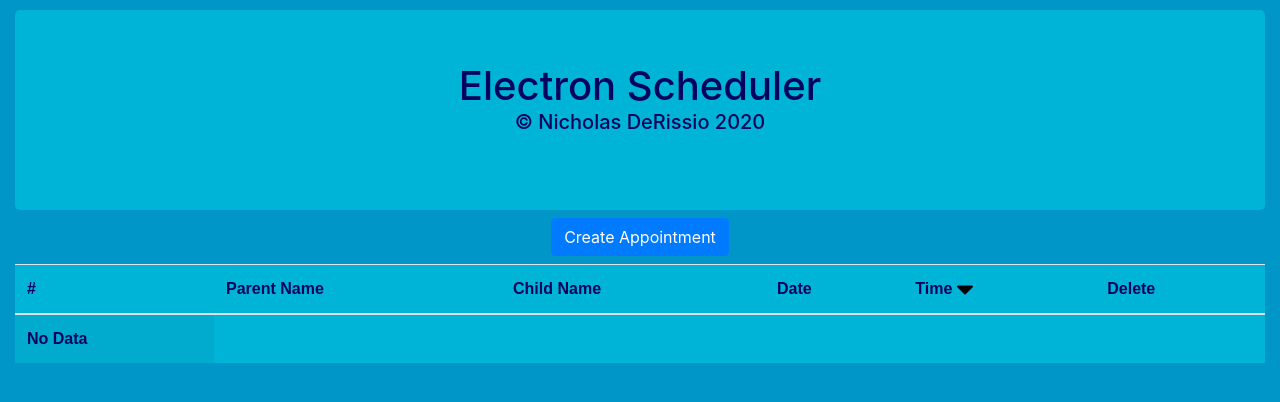
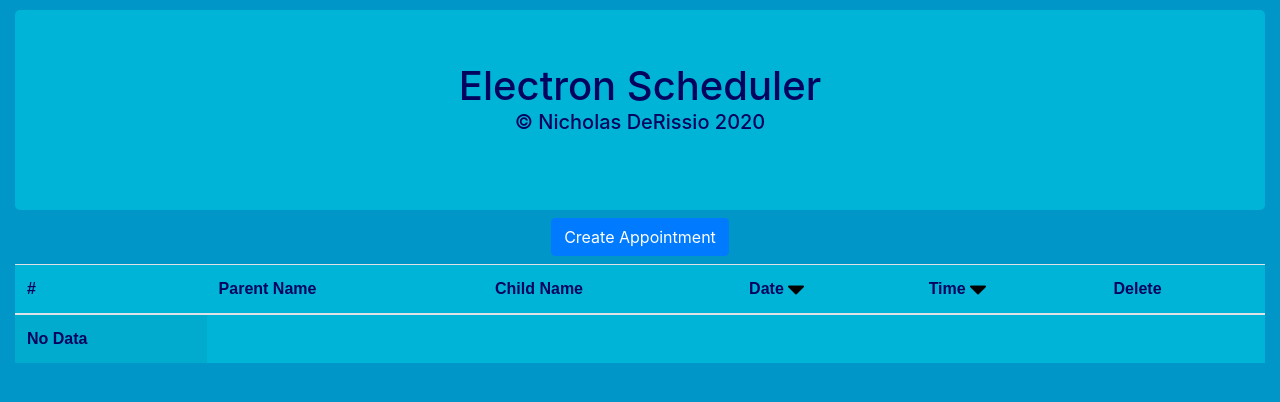
Before and after one commit to KantKontrol/Electron-Scheduler, a React (Create React App) app in the folder electron-scheduler/: page / in a window 1280 px wide. Shown: the top 402 px of the page. Built offline with nearby package versions, Linux system fonts and the light colour scheme.

Commit message:
created comparator functions for date

```diff
--- a/electron-scheduler/src/components/ALoader.js
+++ b/electron-scheduler/src/components/ALoader.js
@@ -1,18 +1,55 @@
-import React from "react";
+import React, { useEffect, useState } from "react";
 import ADisplay from "./ADisplay";
 import SortBar from "./SortBar";
 
 export default function ALoader(props){
 
+    const [sortDateDirection, setSortDateDirection] = useState("ascend");
+
     let { appointments, removeApp } = props;
 
     //add time sort here
+
+    const dateComparatorAscending = (a, b) => {
+        if(a.date < b.date)
+            return -1;
+        else if(a.date > b.date)
+            return 1;
+        else
+            return 0;
+    }
+
+    const dateComparatorDecending = (a,b) => {
+        if(a.date > b.date)
+            return -1;
+        else if(a.date < b.date)
+            return 1;
+        else
+            return 0;
+    }
+
+    const runSortDate = () => {
+        appointments.sort(dateComparatorAscending);
+        console.log(appointments);
+    }
+
+    useEffect(() => { //if sortDate direction changes
+
+        if(sortDateDirection === "ascend")
+            appointments.sort(dateComparatorAscending);
+        else
+            appointments.sort(dateComparatorDecending);
+
+    }, [sortDateDirection]);
+
+    const changeDateDirection = () => sortDateDirection === "ascend" ? setSortDateDirection("descend") : setSortDateDirection("ascend");
+
 
     return (
         <div className="row">
             <div className="col-12">
                 <table className="table adisplay-main table-striped" cellPadding={0} cellSpacing={0}>
-                    <SortBar />
+                    <SortBar changeDateDirection={changeDateDirection} sortDateDirection={sortDateDirection} />
                     <tbody>
                         {
                             appointments.length > 0 ? appointments.map(e => {
--- a/electron-scheduler/src/components/SortBar.js
+++ b/electron-scheduler/src/components/SortBar.js
@@ -2,7 +2,7 @@ import React from "react";
 
 export default function SortBar(props){
 
-    let {sortDirection} = props;
+    let {sortDateDirection, changeDateDirection, sortTimeDirection} = props;
 
     return (
         <thead>
@@ -10,8 +10,8 @@ export default function SortBar(props){
                 <th scope="col">#</th>
                 <th scope="col">Parent Name</th>
                 <th scope="col">Child Name</th>
-                <th scope="col">Date</th>
-                <th scope="col">Time <div className={sortDirection == "ascend" ? "sortImageUp" : "sortImageDown"}><img src="/assets/img/arrow.png" alt="arrow"></img></div></th>
+                <th scope="col">Date <div className={sortDateDirection == "ascend" ? "sortImageUp" : "sortImageDown"} onClick={() => changeDateDirection()}><img src="/assets/img/arrow.png" alt="arrow"></img></div></th>
+                <th scope="col">Time <div className={sortTimeDirection == "ascend" ? "sortImageUp" : "sortImageDown"}><img src="/assets/img/arrow.png" alt="arrow"></img></div></th>
                 <th scope="col">Delete</th>
             </tr>
         </thead>
--- a/package.json
+++ b/package.json
@@ -18,6 +18,7 @@
   },
   "homepage": "https://github.com/KantKontrol/Electron-Scheduler#readme",
   "dependencies": {
+    "electron-packager": "^15.1.0",
     "jquery": "^3.5.1"
   }
 }
```
Also changed, not shown: electron-scheduler/src/components/ADisplay.js (+0 -17 lines), 1 other file (tests, documents, lock files or other folders).
